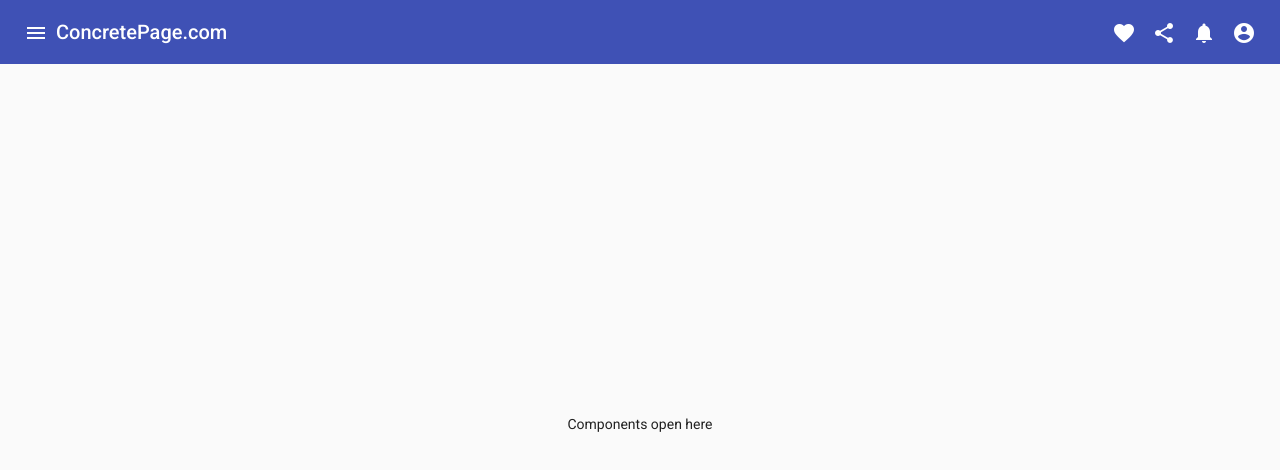
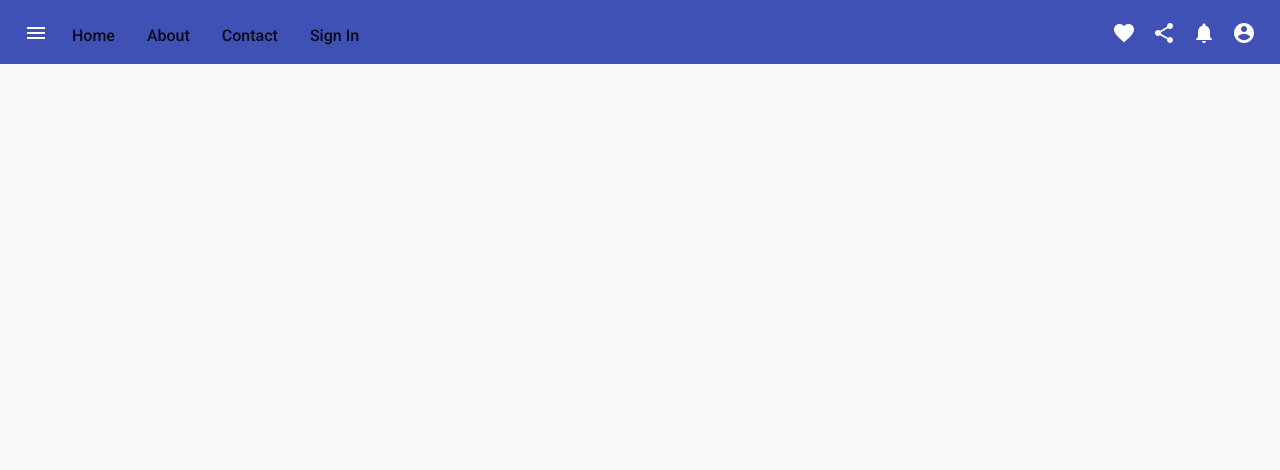
Before and after one commit to Amir-Asgari/irannara, an Angular app: page / in a window 1280 px wide. Shown: the top 470 px of the page. Built offline with nearby package versions, Linux system fonts and the light colour scheme.

Commit message:
add router and active router css

```diff
--- a/src/app/app.component.html
+++ b/src/app/app.component.html
@@ -2,7 +2,12 @@
     <button mat-icon-button (click)="sidenav.toggle()" matTooltip="Menu">
         <mat-icon>menu</mat-icon>
     </button>
-  <span>ConcretePage.com</span>
+    <mat-nav-list class="main-nav">
+        <a mat-list-item routerLinkActive="active" routerLink="/home">Home</a>
+        <a mat-list-item routerLinkActive="active" routerLink="/about">About</a>
+        <a mat-list-item routerLinkActive="active" routerLink="/contact">Contact</a>
+        <a mat-list-item routerLinkActive="active" routerLink="/signIn">Sign In</a>
+      </mat-nav-list>
     <span class="toolbar-item-spacer"></span>
     <button mat-icon-button matTooltip="Like">
         <mat-icon>favorite</mat-icon>
@@ -13,7 +18,7 @@
     <button mat-icon-button matTooltip="Notifications">
         <mat-icon>notifications</mat-icon>
     </button>
-  <button mat-icon-button matTooltip="My Account" >
+    <button mat-icon-button matTooltip="My Account" [matMenuTriggerFor]="userAccountMenu">
         <mat-icon>account_circle</mat-icon>
     </button>
     <mat-menu #userAccountMenu [overlapTrigger]="false" yPosition="below">
@@ -66,9 +71,9 @@
     </mat-sidenav>
     <mat-sidenav-content>
         <router-outlet>
-          <div class="app-sidenav-content">
+            <!-- <div class="app-sidenav-content">
                 Components open here
-          </div>
+            </div> -->
         </router-outlet>
     </mat-sidenav-content>
 </mat-sidenav-container>
--- a/src/app/app.component.scss
+++ b/src/app/app.component.scss
@@ -1,3 +1,13 @@
+.main-nav{
+    display: flex;
+    justify-content: center;
+    flex-direction: row;
+    a {
+        &.active {
+            color: blue;
+        }
+    }
+}
 .toolbar-item-spacer {
     flex: 1 1 auto;
 }
```
Lines whose indentation alone changed are shown as unchanged.
